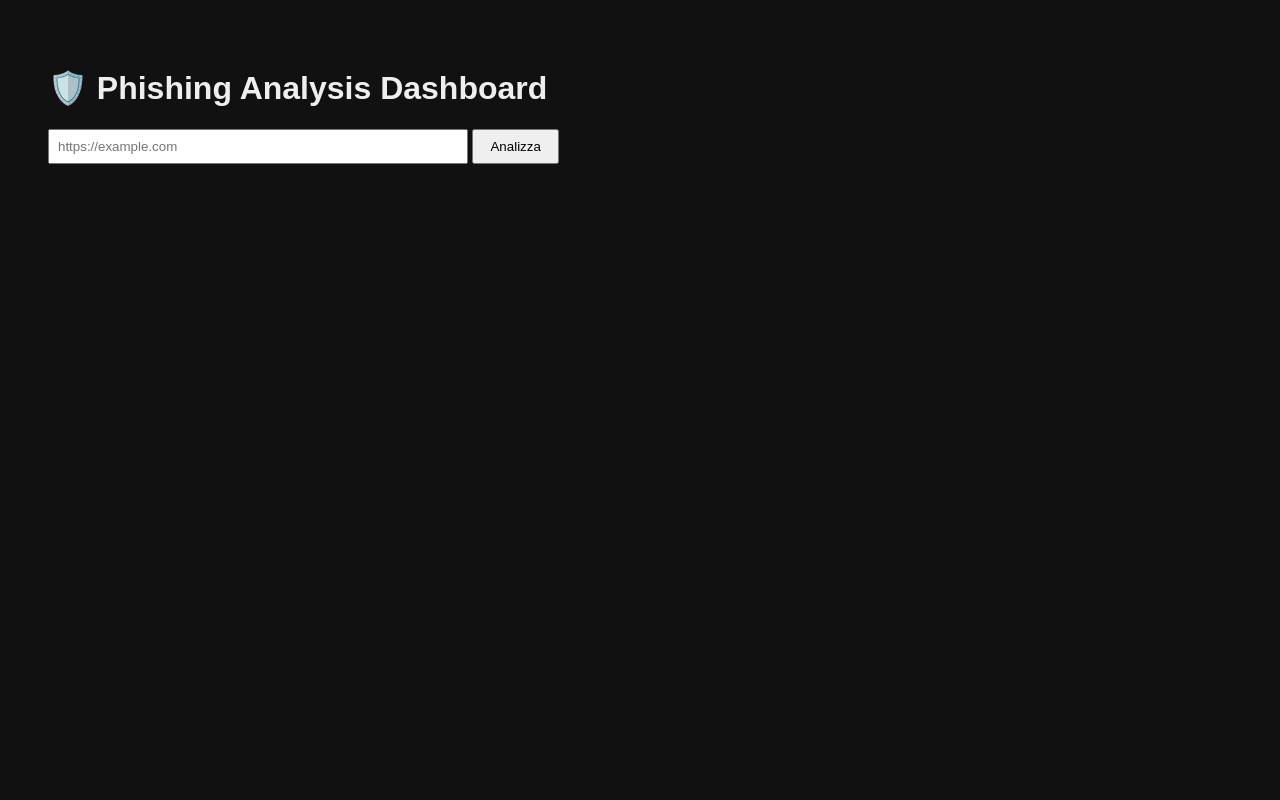
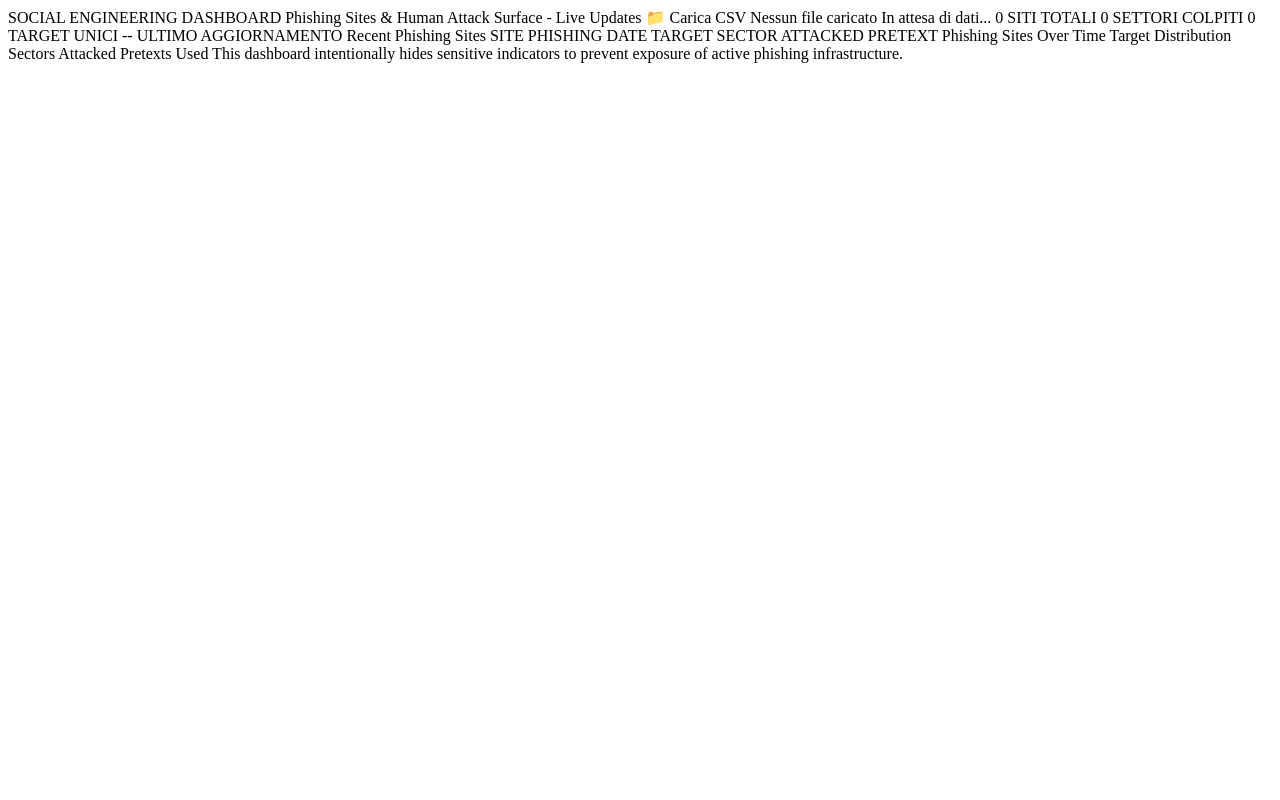
Before and after one commit to nimeo1988/fda-dashboard, a FastAPI app: page / in a window 1280 px wide. Run offline with FastAPI, Linux system fonts and the light colour scheme.

Commit message:
Update dashboard.html

```diff
--- a/app/templates/dashboard.html
+++ b/app/templates/dashboard.html
@@ -1,50 +1,29 @@
-<!DOCTYPE html>
-<html>
-<head>
-    <title>Phishing Dashboard</title>
-    <style>
-        body { font-family: Arial; background: #111; color: #eee; padding: 40px; }
-        input { width: 400px; padding: 8px; }
-        button { padding: 8px 16px; }
-        .box { margin-top: 20px; background: #222; padding: 20px; }
-    </style>
-</head>
-<body>
+SOCIAL ENGINEERING DASHBOARD
+Phishing Sites & Human Attack Surface - Live Updates
+📁 Carica CSV
+Nessun file caricato
 
-<h1>🛡️ Phishing Analysis Dashboard</h1>
+In attesa di dati...
+0
+SITI TOTALI
+0
+SETTORI COLPITI
+0
+TARGET UNICI
+--
+ULTIMO AGGIORNAMENTO
 
-<form method="post" action="/scan">
-    <input name="url" placeholder="https://example.com" required>
-    <button type="submit">Analizza</button>
-</form>
 
-{% if result %}
-<div class="box">
-    <h2>Risultato per: {{ url }}</h2>
-    <p><b>Verdetto:</b> {{ result.verdict }}</p>
+Recent Phishing Sites
 
-    <h3>Redirect</h3>
-    <ul>
-        {% for r in result.redirects %}
-        <li>{{ r }}</li>
-        {% endfor %}
-    </ul>
+SITE PHISHING
+DATE
+TARGET
+SECTOR ATTACKED
+PRETEXT
 
-    <h3>JS sospetto</h3>
-    <ul>
-        {% for j in result.js_hits %}
-        <li>{{ j }}</li>
-        {% endfor %}
-    </ul>
-
-    <h3>Keyword phishing</h3>
-    <ul>
-        {% for p in result.phishing_hits %}
-        <li>{{ p }}</li>
-        {% endfor %}
-    </ul>
-</div>
-{% endif %}
-
-</body>
-</html>
+Phishing Sites Over Time
+Target Distribution
+Sectors Attacked
+Pretexts Used
+This dashboard intentionally hides sensitive indicators to prevent exposure of active phishing infrastructure.
```
